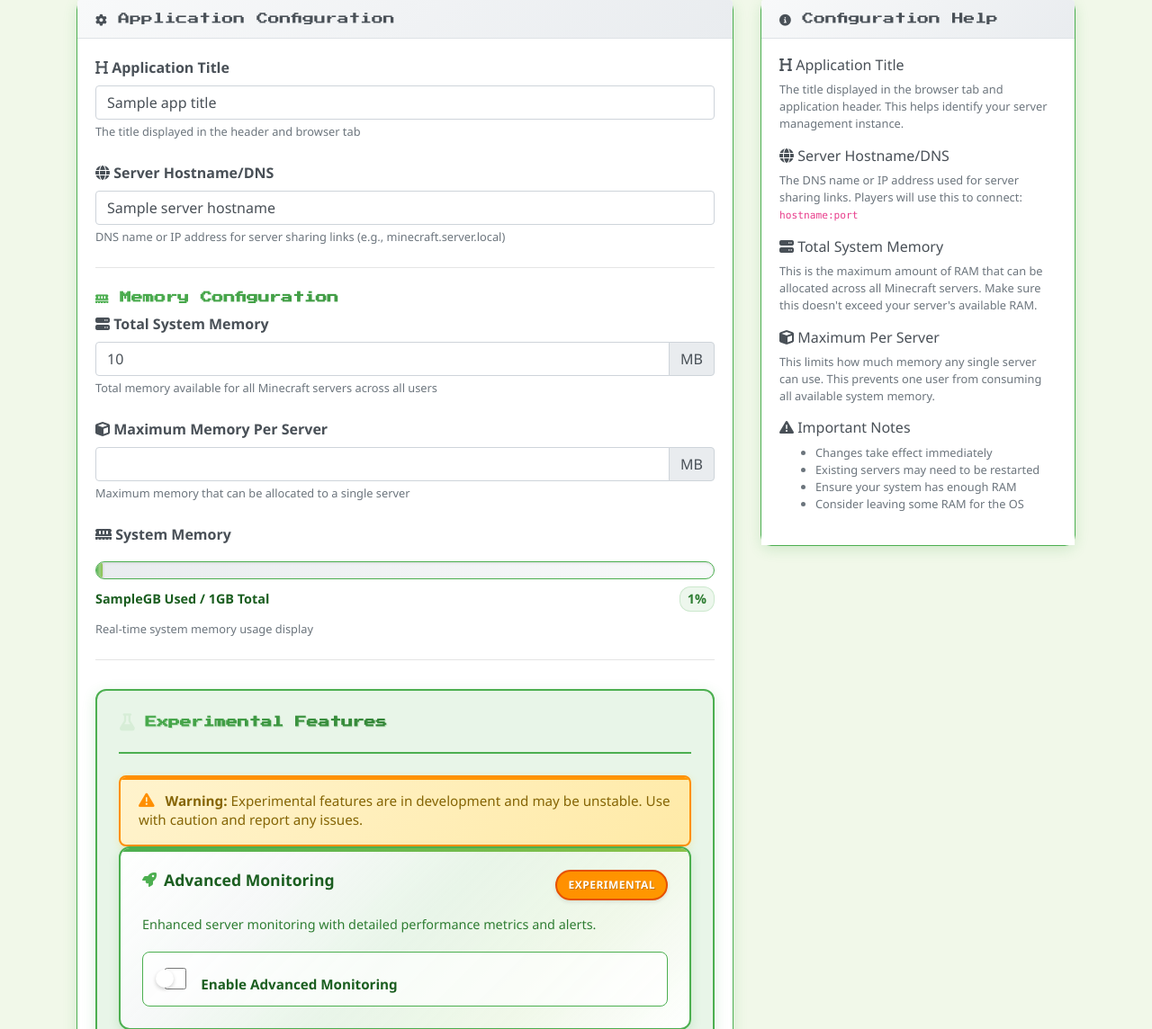
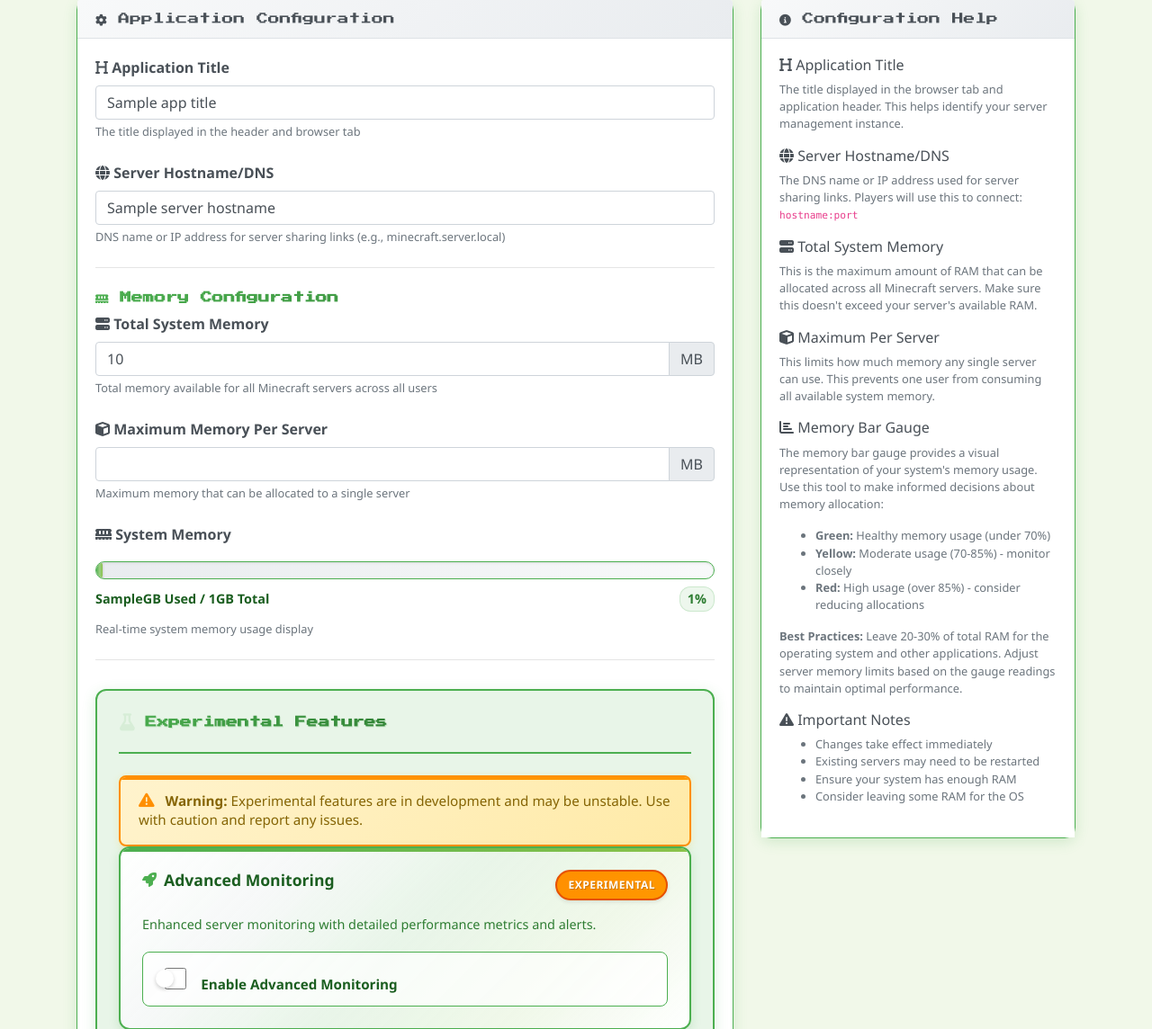
Before and after one commit to zjgordon/mcServerManager, a Python web app: template app/templates/admin_config.html in a window 1280 px wide. Shown: the part 151-1295 px from the top of the page at 90% size. Run offline with Jinja, Linux system fonts and the light colour scheme; the template is opened without the code that fills it: most values are stand-ins (such as "Sample title", 1, 10 or a date in 2020); some libraries are stand-ins or nearby versions.

Commit message:
docs: [CARD-066] Update configuration help sidebar with memory bar gauge documentation
- Added comprehensive memory bar gauge documentation to Configuration Help sidebar
- Included visual representation explanation with color-coded indicators (Green: <70%, Yellow: 70-85%, Red: >85%)
- Added usage guidance for memory allocation decisions and best practices
- Implemented with chart-bar icon and proper HTML structure
- Recommends 20-30% RAM reservation for OS and other applications
- All tests pass (326/330) with no linting errors

```diff
--- a/app/templates/admin_config.html
+++ b/app/templates/admin_config.html
@@ -296,6 +296,22 @@
                         consuming all available system memory.
                     </p>
 
+                    <h6><i class="fas fa-chart-bar"></i> Memory Bar Gauge</h6>
+                    <p class="small text-muted">
+                        The memory bar gauge provides a visual representation of your system's memory usage.
+                        Use this tool to make informed decisions about memory allocation:
+                    </p>
+                    <ul class="small text-muted">
+                        <li><strong>Green:</strong> Healthy memory usage (under 70%)</li>
+                        <li><strong>Yellow:</strong> Moderate usage (70-85%) - monitor closely</li>
+                        <li><strong>Red:</strong> High usage (over 85%) - consider reducing allocations</li>
+                    </ul>
+                    <p class="small text-muted">
+                        <strong>Best Practices:</strong> Leave 20-30% of total RAM for the operating system
+                        and other applications. Adjust server memory limits based on the gauge readings
+                        to maintain optimal performance.
+                    </p>
+
                     <h6><i class="fas fa-exclamation-triangle"></i> Important Notes</h6>
                     <ul class="small text-muted">
                         <li>Changes take effect immediately</li>
```
Also changed, not shown: planning/tasks/meta/PROJECT_HISTORY.md (+8 -0 lines), planning/tasks/meta/PROJECT_STATUS.md (+1 -0 lines), planning/tasks/meta/TASK_STATE.yaml (+3 -4 lines).
